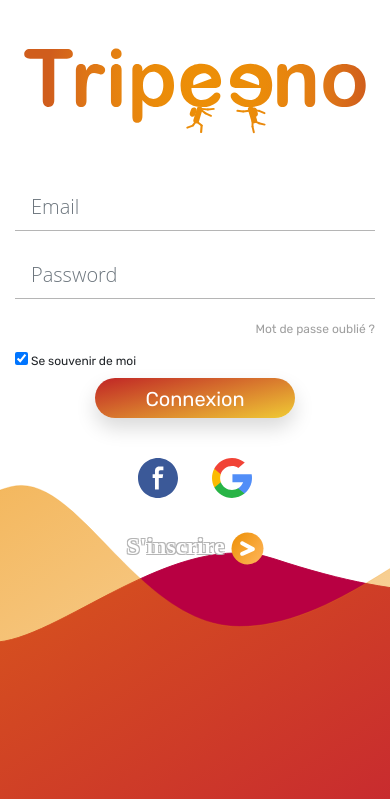
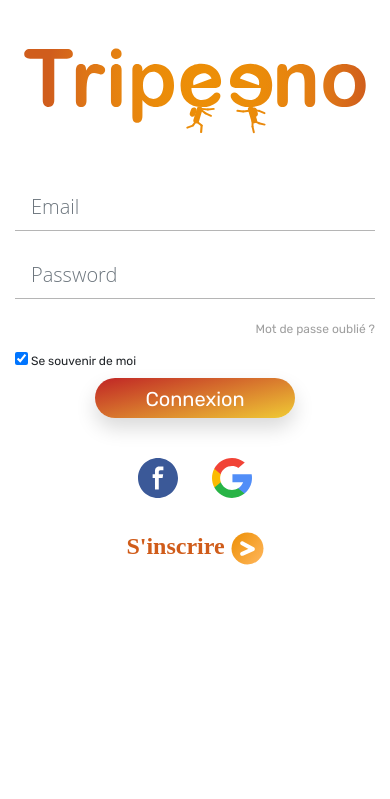
Before and after one commit to eliqs/tripeenofront, a PHP site: page / in a window 390 px wide. Shown: the top 799 px of the page. Run offline with PHP 8.4, Linux system fonts and the light colour scheme.

Commit message:
correct6

```diff
--- a/style.css
+++ b/style.css
@@ -204,6 +204,16 @@ input[type="password"]:focus{
   h5{
     margin-top: 50px;
   }
+  .signup-page {
+    background:none;
+  }
+  .login-page {
+    background:none;
+  }
+  .signup a{
+    color:#D05C1A;
+    text-shadow: none;
+  }
  }
 @media (min-width: 0px) and (max-width: 568px) {
   h5{
```
